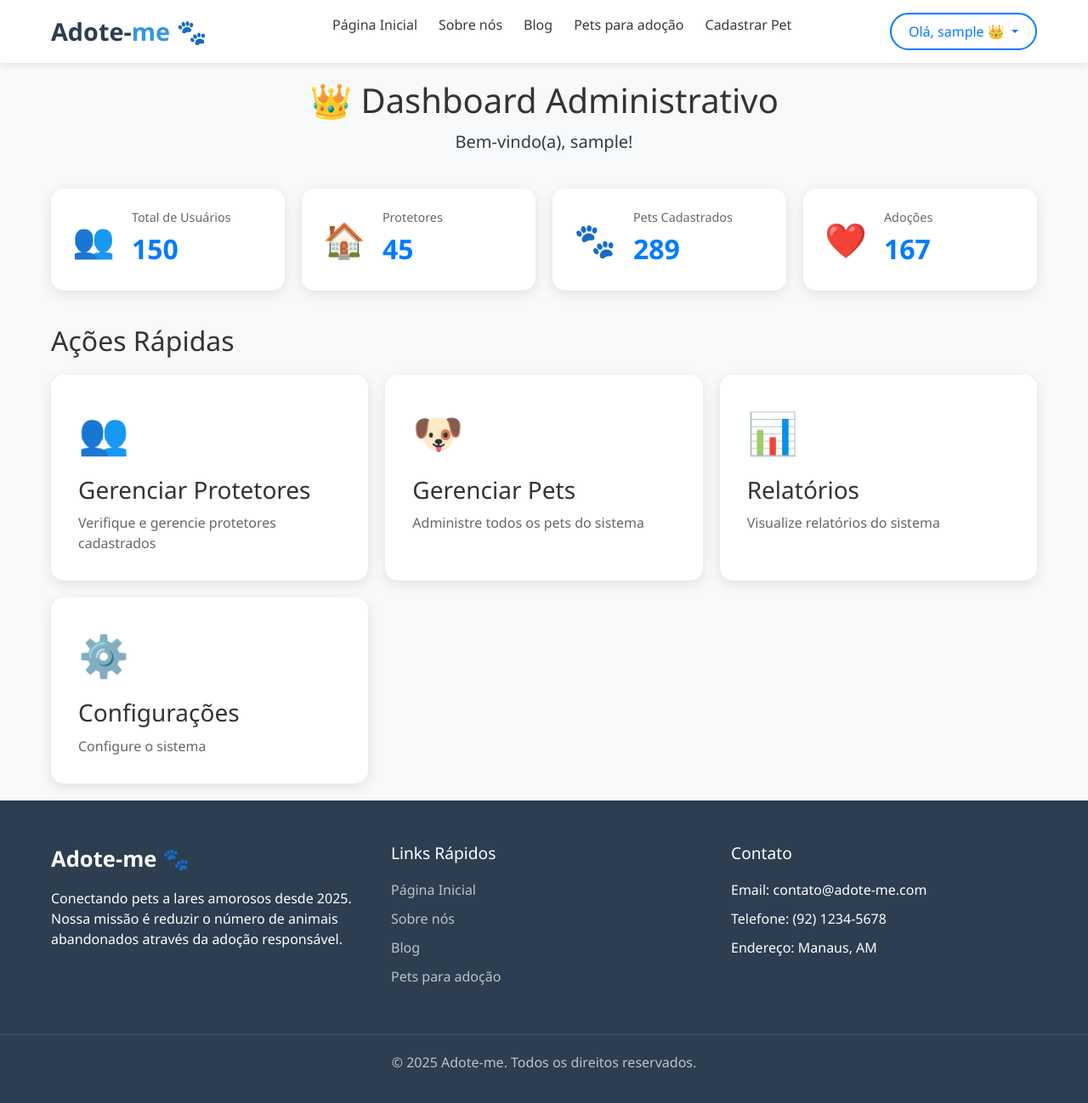
After one commit to joaliny/adote-me, a Flask app: page /admin in a window 1280 px wide. The commit adds this page. Shown: the whole page at 85% size. Run offline with Flask 3, Linux system fonts and the light colour scheme; the visitor is signed in with stand-in values (Sample User, id 1); some libraries are stand-ins or nearby versions.

Commit message:
criação  da pagina dashboard e dando funcionalidade

```diff
--- a/app.py
+++ b/app.py
@@ -11,6 +11,7 @@ from dotenv import load_dotenv
 import MySQLdb.cursors
 from datetime import datetime
 import traceback
+from flask import session
 # import mysql.connector
 # from mysql.connector import Error
 
@@ -57,39 +58,37 @@ def login_usuario():
         print(f"Tentativa de login: {email}")
 
         cur = mysql.connection.cursor()
-        # Especifique as colunas para ter certeza da ordem
         cur.execute("SELECT id, nome, email, senha, tipo FROM usuarios WHERE email = %s", (email,))
         usuario = cur.fetchone()
         cur.close()
 
         if usuario:
-            print(f"Usuário encontrado: ID={usuario[0]}, Nome={usuario[1]}")
-            print(f"Email: {usuario[2]}")
-            print(f"Senha no banco: {usuario[3][:50]}...")  # Mostra só os primeiros 50 chars
-
-            # A senha está na posição 3 (quarta coluna)
             senha_hash = usuario[3]
             senha_correta = check_password_hash(senha_hash, senha)
 
-            print(f"Senha fornecida: {senha}")
-            print(f"Senha correta? {senha_correta}")
+            if senha_correta:
+                # ⭐⭐ CRIAR SESSÃO DO USUÁRIO ⭐⭐
+                session['usuario_id'] = usuario[0]
+                session['usuario_nome'] = usuario[1]
+                session['usuario_email'] = usuario[2]
+                session['usuario_tipo'] = usuario[4]
+                session['logado'] = True
 
-            if senha_correta:
+                # ⭐⭐ DEBUG DA SESSÃO CRIADA ⭐⭐
+                print("=== SESSÃO CRIADA ===")
+                print(f"Session após login: {dict(session)}")
+
                 flash('Login realizado com sucesso!', 'success')
                 return redirect(url_for('home'))
             else:
-                print("❌ Senha incorreta")
                 flash('Email ou senha incorretos.', 'error')
                 return redirect(url_for('login'))
         else:
-            print("❌ Usuário não encontrado")
             flash('Email ou senha incorretos.', 'error')
             return redirect(url_for('login'))
 
     except Exception as e:
         print(f"ERRO NO LOGIN: {str(e)}")
-        import traceback
-        print(f"Traceback: {traceback.format_exc()}")
         flash('Erro interno no servidor.', 'error')
         return redirect(url_for('login'))
 
@@ -197,11 +196,7 @@ def cadastrar_usuario():
 @app.route('/')
 @app.route('/home')
 def home():
-    usuario = {
-        'nome': 'Joaliny',
-        'email': 'joaliny@email.com',
-        'tipo': 'Protetora de Animais'
-    }
+    usuario = obter_usuario_atual()
 
     # Buscar pets do MySQL (sem a coluna 'disponivel')
     cur = mysql.connection.cursor()
@@ -231,6 +226,7 @@ def home():
 
 @app.route('/adotar')
 def adotar():
+    usuario = obter_usuario_atual()
     especie = request.args.get('especie')
     idade = request.args.get('idade')
 
@@ -266,7 +262,7 @@ def adotar():
             'imagem_url': pet[5]
         })
 
-    return render_template('adotar.html', pets=pets, pagina='adotar')
+    return render_template('adotar.html', pets=pets, pagina='adotar', usuario=usuario)
 
 
 
@@ -275,6 +271,8 @@ def adotar():
 
 @app.route('/cadastrar', methods=['GET', 'POST'])
 def cadastrar():
+    usuario = obter_usuario_atual()
+
     if request.method == 'POST':
         nome = request.form['nome']
         especie = request.form['especie']
@@ -298,7 +296,7 @@ def cadastrar():
 
         return redirect('/home')
 
-    return render_template('cadastrar.html', pagina='cadastrar')
+    return render_template('cadastrar.html', pagina='cadastrar', usuario=usuario)
 
 
 
@@ -475,6 +473,7 @@ def solicitar_adocao(id):
 # E atualize a rota detalhes_pet para receber o parâmetro
 @app.route('/pet/<int:id>')
 def detalhes_pet(id):
+    usuario = obter_usuario_atual()
     sucesso = request.args.get('sucesso', False)
     nome = request.args.get('nome', '')
 
@@ -496,7 +495,8 @@ def detalhes_pet(id):
                              pet=pet_detalhado,
                              pagina='detalhes_pet',
                              mostrar_modal=sucesso,
-                             nome=nome)
+                             nome=nome,
+                             usuario=usuario)
     else:
         return "Pet não encontrado", 404
 
@@ -555,6 +555,103 @@ def ia_dicas():
 
 
 
+      # Função para obter usuário atual - ADICIONE ISSO
+def obter_usuario_atual():
+    """Retorna os dados do usuário logado ou None se não estiver logado"""
+    if 'logado' in session and session['logado']:
+        return {
+            'id': session.get('usuario_id'),
+            'nome': session.get('usuario_nome'),
+            'email': session.get('usuario_email'),
+            'tipo': session.get('usuario_tipo')
+        }
+    return None
+
+
+
+
+@app.route('/logout')
+def logout():
+    # Limpar a sessão
+    session.clear()
+    flash('Você saiu da sua conta.', 'info')
+    return redirect(url_for('home'))
+
+
+
+
+@app.route('/criar-admin-teste')
+def criar_admin_teste():
+    try:
+        cur = mysql.connection.cursor()
+
+        # Senha simples para teste
+        senha = "123"
+        senha_hash = generate_password_hash(senha)
+
+        # Deletar se já existir
+        cur.execute("DELETE FROM usuarios WHERE email = 'admin@teste.com'")
+
+        # Inserir admin
+        cur.execute("""
+            INSERT INTO usuarios (nome, email, senha, tipo, telefone, data_cadastro, verificado)
+            VALUES (%s, %s, %s, %s, %s, NOW(), %s)
+        """, ('Admin Teste', 'admin@teste.com', senha_hash, 'admin', '(92) 98888-8888', 1))
+
+        mysql.connection.commit()
+        cur.close()
+
+        return """
+        <h1>✅ Admin criado com sucesso!</h1>
+        <p><strong>Email:</strong> admin@teste.com</p>
+        <p><strong>Senha:</strong> 123</p>
+        <p><a href="/login">Fazer login agora</a></p>
+        """
+    except Exception as e:
+        return f"Erro: {str(e)}"
+
+
+
+# ========== ROTAS DO DASHBOARD ==========
+
+@app.route('/admin')
+def admin_dashboard():
+    usuario = obter_usuario_atual()
+    if not usuario or usuario['tipo'] != 'admin':
+        flash('Acesso restrito a administradores.', 'error')
+        return redirect(url_for('login'))
+
+    return render_template('admin_dashboard.html', usuario=usuario, pagina='admin')
+
+@app.route('/admin/protetores')
+def admin_protetores():
+    usuario = obter_usuario_atual()
+    if not usuario or usuario['tipo'] != 'admin':
+        flash('Acesso restrito a administradores.', 'error')
+        return redirect(url_for('login'))
+
+    return "Página de Gerenciar Protetores - Em desenvolvimento"
+
+@app.route('/protetor')
+def protetor_dashboard():
+    usuario = obter_usuario_atual()
+    if not usuario or usuario['tipo'] != 'protetor':
+        flash('Acesso restrito a protetores.', 'error')
+        return redirect(url_for('login'))
+
+    return render_template('protetor_dashboard.html', usuario=usuario, pagina='protetor')
+
+@app.route('/minha-conta')
+def minha_conta():
+    usuario = obter_usuario_atual()
+    if not usuario:
+        flash('Faça login para acessar sua conta.', 'error')
+        return redirect(url_for('login'))
+
+    return render_template('minha_conta.html', usuario=usuario, pagina='minha-conta')
+
+
+
 
 if __name__ == '__main__':
     app.run(debug=True, host='0.0.0.0', port=5000)
--- a/static/base.css
+++ b/static/base.css
@@ -189,3 +189,71 @@
  footer .logo span {
      color: white;
  }
+
+
+
+
+
+
+
+/* ESTILOS DO DROPDOWN PERSONALIZADO */
+.auth-buttons .dropdown-toggle {
+    background: transparent !important;
+    border: 2px solid #007bff !important;
+    color: #007bff !important;
+    padding: 8px 20px !important;
+    border-radius: 25px !important;
+    font-weight: 500 !important;
+    transition: all 0.3s ease !important;
+}
+
+.auth-buttons .dropdown-toggle:hover {
+    background: #007bff !important;
+    color: white !important;
+    transform: translateY(-2px);
+    box-shadow: 0 4px 12px rgba(0, 123, 255, 0.3);
+}
+
+.dropdown-menu {
+    border: none !important;
+    border-radius: 12px !important;
+    box-shadow: 0 8px 25px rgba(0, 0, 0, 0.15) !important;
+    padding: 8px 0 !important;
+    min-width: 220px !important;
+}
+
+.dropdown-item {
+    padding: 10px 20px !important;
+    color: #333 !important;
+    font-weight: 500 !important;
+    transition: all 0.2s ease !important;
+    border-radius: 8px !important;
+    margin: 2px 8px !important;
+    width: auto !important;
+}
+
+.dropdown-item:hover {
+    background: #007bff !important;
+    color: white !important;
+    transform: translateX(5px);
+}
+
+.dropdown-item.text-danger:hover {
+    background: #dc3545 !important;
+    color: white !important;
+}
+
+.dropdown-divider {
+    margin: 8px 0 !important;
+}
+
+/* Ícones do dropdown */
+.dropdown-item i {
+    width: 20px;
+    margin-right: 10px;
+    opacity: 0.7;
+}
+
+.dropdown-item:hover i {
+    opacity: 1;
+}
--- /dev/null
+++ b/templates/admin_dashboard.html
@@ -0,0 +1,174 @@
+{% extends "base.html" %}
+
+{% block title %}Dashboard Admin - Adote-me{% endblock %}
+
+{% block content %}
+<div class="dashboard-container">
+    <div class="page-header">
+        <h1>👑 Dashboard Administrativo</h1>
+        <p class="lead">Bem-vindo(a), {{ usuario.nome }}!</p>
+    </div>
+
+    <div class="stats-grid">
+        <div class="stat-card">
+            <div class="stat-icon">👥</div>
+            <div class="stat-info">
+                <h3>Total de Usuários</h3>
+                <span class="stat-number">150</span>
+            </div>
+        </div>
+
+        <div class="stat-card">
+            <div class="stat-icon">🏠</div>
+            <div class="stat-info">
+                <h3>Protetores</h3>
+                <span class="stat-number">45</span>
+            </div>
+        </div>
+
+        <div class="stat-card">
+            <div class="stat-icon">🐾</div>
+            <div class="stat-info">
+                <h3>Pets Cadastrados</h3>
+                <span class="stat-number">289</span>
+            </div>
+        </div>
+
+        <div class="stat-card">
+            <div class="stat-icon">❤️</div>
+            <div class="stat-info">
+                <h3>Adoções</h3>
+                <span class="stat-number">167</span>
+            </div>
+        </div>
+    </div>
+
+    <div class="dashboard-actions">
+        <h2>Ações Rápidas</h2>
+        <div class="actions-grid">
+            <a href="/admin/protetores" class="action-card">
+                <div class="action-icon">👥</div>
+                <h3>Gerenciar Protetores</h3>
+                <p>Verifique e gerencie protetores cadastrados</p>
+            </a>
+
+            <a href="#" class="action-card">
+                <div class="action-icon">🐶</div>
+                <h3>Gerenciar Pets</h3>
+                <p>Administre todos os pets do sistema</p>
+            </a>
+
+            <a href="#" class="action-card">
+                <div class="action-icon">📊</div>
+                <h3>Relatórios</h3>
+                <p>Visualize relatórios do sistema</p>
+            </a>
+
+            <a href="#" class="action-card">
+                <div class="action-icon">⚙️</div>
+                <h3>Configurações</h3>
+                <p>Configure o sistema</p>
+            </a>
+        </div>
+    </div>
+</div>
+
+<style>
+    .dashboard-container {
+        max-width: 1200px;
+        margin: 0 auto;
+        padding: 20px;
+    }
+
+    .page-header {
+        text-align: center;
+        margin-bottom: 40px;
+    }
+
+    .page-header h1 {
+        color: #333;
+        margin-bottom: 10px;
+    }
+
+    .stats-grid {
+        display: grid;
+        grid-template-columns: repeat(auto-fit, minmax(250px, 1fr));
+        gap: 20px;
+        margin-bottom: 40px;
+    }
+
+    .stat-card {
+        background: white;
+        padding: 25px;
+        border-radius: 15px;
+        box-shadow: 0 4px 15px rgba(0, 0, 0, 0.1);
+        display: flex;
+        align-items: center;
+        gap: 20px;
+        transition: transform 0.3s ease;
+    }
+
+    .stat-card:hover {
+        transform: translateY(-5px);
+    }
+
+    .stat-icon {
+        font-size: 2.5rem;
+    }
+
+    .stat-info h3 {
+        color: #666;
+        font-size: 0.9rem;
+        margin: 0 0 5px 0;
+    }
+
+    .stat-number {
+        font-size: 2rem;
+        font-weight: bold;
+        color: #007bff;
+    }
+
+    .dashboard-actions h2 {
+        color: #333;
+        margin-bottom: 20px;
+    }
+
+    .actions-grid {
+        display: grid;
+        grid-template-columns: repeat(auto-fit, minmax(280px, 1fr));
+        gap: 20px;
+    }
+
+    .action-card {
+        background: white;
+        padding: 30px;
+        border-radius: 15px;
+        box-shadow: 0 4px 15px rgba(0, 0, 0, 0.1);
+        text-decoration: none;
+        color: inherit;
+        transition: all 0.3s ease;
+        border: 2px solid transparent;
+    }
+
+    .action-card:hover {
+        transform: translateY(-5px);
+        border-color: #007bff;
+        box-shadow: 0 8px 25px rgba(0, 123, 255, 0.15);
+    }
+
+    .action-icon {
+        font-size: 3rem;
+        margin-bottom: 15px;
+    }
+
+    .action-card h3 {
+        color: #333;
+        margin-bottom: 10px;
+    }
+
+    .action-card p {
+        color: #666;
+        margin: 0;
+    }
+</style>
+{% endblock %}
--- a/templates/base.html
+++ b/templates/base.html
@@ -1,4 +1,3 @@
-<!-- templates/base.html -->
 <!DOCTYPE html>
 <html lang="pt-br">
 
@@ -9,6 +8,9 @@
 
   <!-- Bootstrap CSS -->
   <link href="https://cdn.jsdelivr.net/npm/bootstrap@5.3.2/dist/css/bootstrap.min.css" rel="stylesheet">
+
+  <!-- Bootstrap Icons -->
+  <link rel="stylesheet" href="https://cdn.jsdelivr.net/npm/bootstrap-icons@1.11.1/font/bootstrap-icons.css">
 
   <link rel="stylesheet" href="{{ url_for('static', filename='base.css') }}">
   <link rel="icon" type="image/x-icon" href="{{ url_for('static', filename='favicon.ico') }}">
@@ -26,6 +28,8 @@
   {% if pagina == 'detalhes_pet' %}
   <link rel="stylesheet" href="{{ url_for('static', filename='detalhes_pet.css') }}">
   {% endif %}
+
+
 </head>
 
 <body>
@@ -40,7 +44,7 @@
           <li><a href="/sobre" class="{% if pagina == 'sobre' %}active{% endif %}">Sobre nós</a></li>
           <li><a href="/blog" class="{% if pagina == 'blog' %}active{% endif %}">Blog</a></li>
           <li><a href="/adotar" class="{% if pagina == 'adotar' %}active{% endif %}">Pets para adoção</a></li>
-          <li><a href="/cadastrar" class="{% if pagina == 'cadastrar' %}active{% endif %}">Cadastrar Pet</a></li>
+          <!-- <li><a href="/cadastrar" class="{% if pagina == 'cadastrar' %}active{% endif %}">Cadastrar Pet</a></li> -->
 
           <!-- Mostrar "Cadastrar Pet" apenas para protetores e admin -->
           {% if usuario and usuario.tipo in ['protetor', 'admin'] %}
@@ -58,22 +62,48 @@
           Olá, {{ usuario.nome }}
           {% if usuario.tipo == 'admin' %} 👑
           {% elif usuario.tipo == 'protetor' %} 🏠
+          {% else %} 😊
           {% endif %}
         </button>
         <ul class="dropdown-menu">
+          <!-- PARA ADMIN -->
           {% if usuario.tipo == 'admin' %}
-            <li><a class="dropdown-item" href="/admin">Dashboard Admin</a></li>
-            <li><a class="dropdown-item" href="/admin/protetores">Gerenciar Protetores</a></li>
+          <li><a class="dropdown-item" href="/admin">
+              <i class="bi bi-speedometer2"></i> Dashboard Admin
+            </a></li>
+          <li><a class="dropdown-item" href="/admin/protetores">
+              <i class="bi bi-people"></i> Gerenciar Protetores
+            </a></li>
+
+          <!-- PARA PROTETOR -->
           {% elif usuario.tipo == 'protetor' %}
-            <li><a class="dropdown-item" href="/protetor">Meu Dashboard</a></li>
-            <li><a class="dropdown-item" href="/cadastrar">Cadastrar Pet</a></li>
+          <li><a class="dropdown-item" href="/protetor">
+              <i class="bi bi-speedometer2"></i> Meu Dashboard
+            </a></li>
+          <li><a class="dropdown-item" href="/cadastrar">
+              <i class="bi bi-plus-circle"></i> Cadastrar Pet
+            </a></li>
+
+          <!-- PARA USUÁRIO COMUM (ADOTANTE) -->
           {% else %}
-            <li><a class="dropdown-item" href="/minha-conta">Minha Conta</a></li>
+          <li><a class="dropdown-item" href="/minha-conta">
+              <i class="bi bi-person"></i> Minha Conta
+            </a></li>
+          <li><a class="dropdown-item" href="/meus-favoritos">
+              <i class="bi bi-heart"></i> Meus Favoritos
+            </a></li>
+          <li><a class="dropdown-item" href="/minhas-adocoes">
+              <i class="bi bi-house-check"></i> Minhas Adoções
+            </a></li>
           {% endif %}
+
+          <!-- OPÇÕES COMUNS A TODOS -->
           <li>
             <hr class="dropdown-divider">
           </li>
-            <li><a class="dropdown-item" href="/logout">Sair</a></li>
+          <li><a class="dropdown-item text-danger" href="/logout">
+              <i class="bi bi-box-arrow-right"></i> Sair
+            </a></li>
         </ul>
       </div>
       {% else %}
@@ -123,6 +153,11 @@
 
   <!-- Bootstrap JS -->
   <script src="https://cdn.jsdelivr.net/npm/bootstrap@5.3.2/dist/js/bootstrap.bundle.min.js"></script>
+
+
+
+
+
 </body>
 
 </html>
```
Lines whose indentation alone changed are shown as unchanged.
